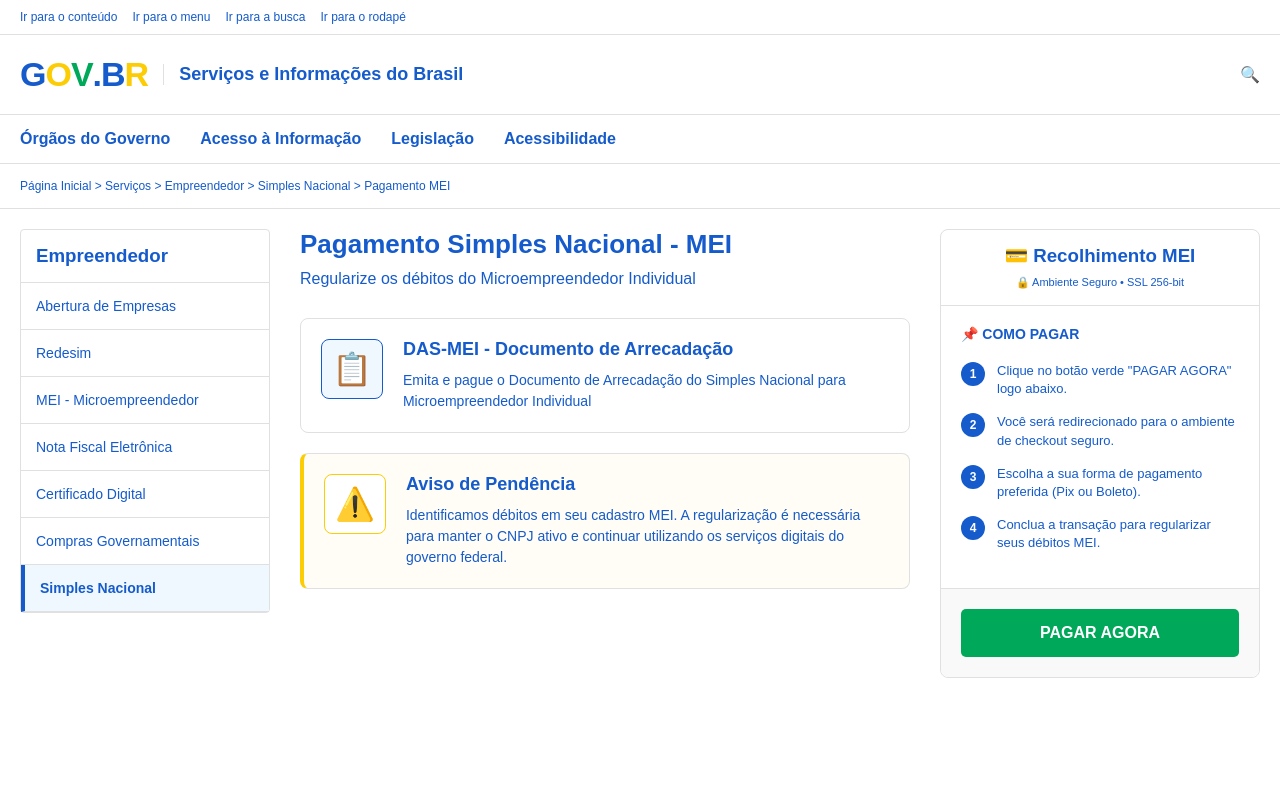
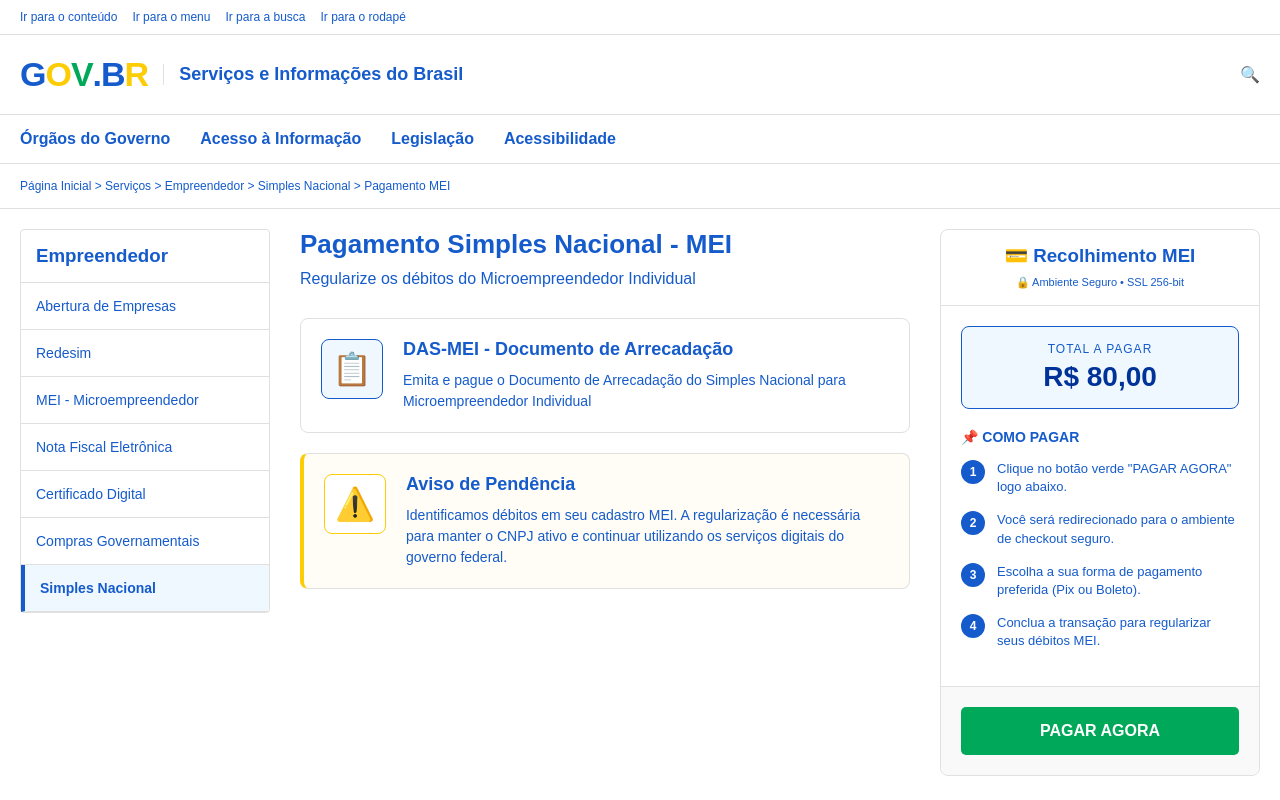
Before and after one commit to Simplesnacionalgov/GOVBR, a plain HTML site: page index.html in a window 1280 px wide. Drawn offline with Linux system fonts and the light colour scheme.

Commit message:
Add value box for total amount in payment section
Added a value box to display the total amount to pay with styling adjustments.

```diff
--- a/index.html
+++ b/index.html
@@ -215,18 +215,42 @@
         }
 
         .payment-body h4 {
-            margin-bottom: 20px;
+            margin-bottom: 15px;
             font-size: 14px;
             display: flex;
             align-items: center;
             gap: 10px;
         }
 
+        /* Destaque para o Valor */
+        .value-box {
+            background-color: #f0f8ff;
+            border: 1px solid #155BCB;
+            border-radius: 8px;
+            padding: 15px;
+            text-align: center;
+            margin-bottom: 20px;
+        }
+
+        .value-label {
+            font-size: 12px;
+            text-transform: uppercase;
+            letter-spacing: 1px;
+            margin-bottom: 5px;
+            color: #155BCB;
+        }
+
+        .value-amount {
+            font-size: 28px;
+            font-weight: 900;
+            color: #003399; /* Azul mais escuro para contrastar no valor */
+        }
+
         /* Estilos para o Passo a Passo */
         .step-list {
             list-style: none;
             padding-left: 0;
-            margin-top: 15px;
+            margin-top: 5px;
         }
 
         .step-item {
@@ -377,6 +401,13 @@
             </div>
 
             <div class="payment-body">
+
+                <!-- CAIXA DE VALOR -->
+                <div class="value-box">
+                    <div class="value-label">Total a Pagar</div>
+                    <div class="value-amount">R$ 80,00</div>
+                </div>
+
                 <h4>📌 COMO PAGAR</h4>
 
                 <ul class="step-list">
```
